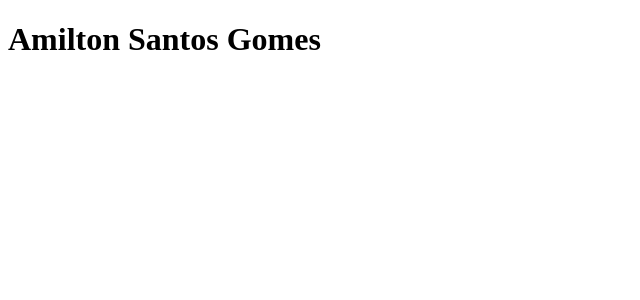
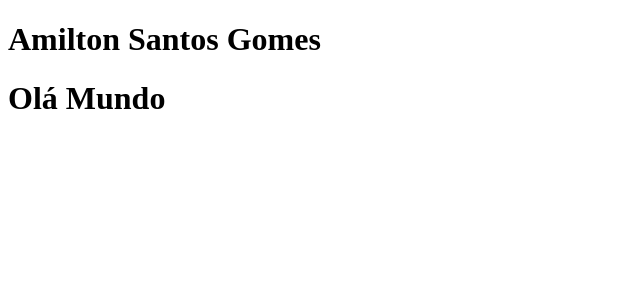
Before and after one commit to AmiltonSantos/nextjs, a Next.js app: page / in a window 1280 px wide. Shown: the top 300 px of the page, without its empty margins (0-640 px from the left). Built offline with nearby package versions, Linux system fonts and the light colour scheme.

Commit message:
:art: Teste Ola Mundo, pagina de teste Vercel

```diff
--- a/pages/index.js
+++ b/pages/index.js
@@ -1,5 +1,11 @@
 function Home() {
-    return  <h1>Amilton Santos Gomes</h1>
+    return  (
+        <div>
+            <h1>Amilton Santos Gomes</h1>
+            <h1>Olá Mundo</h1>
+        </div>
+    )
+
 }
 
 export default Home
```
